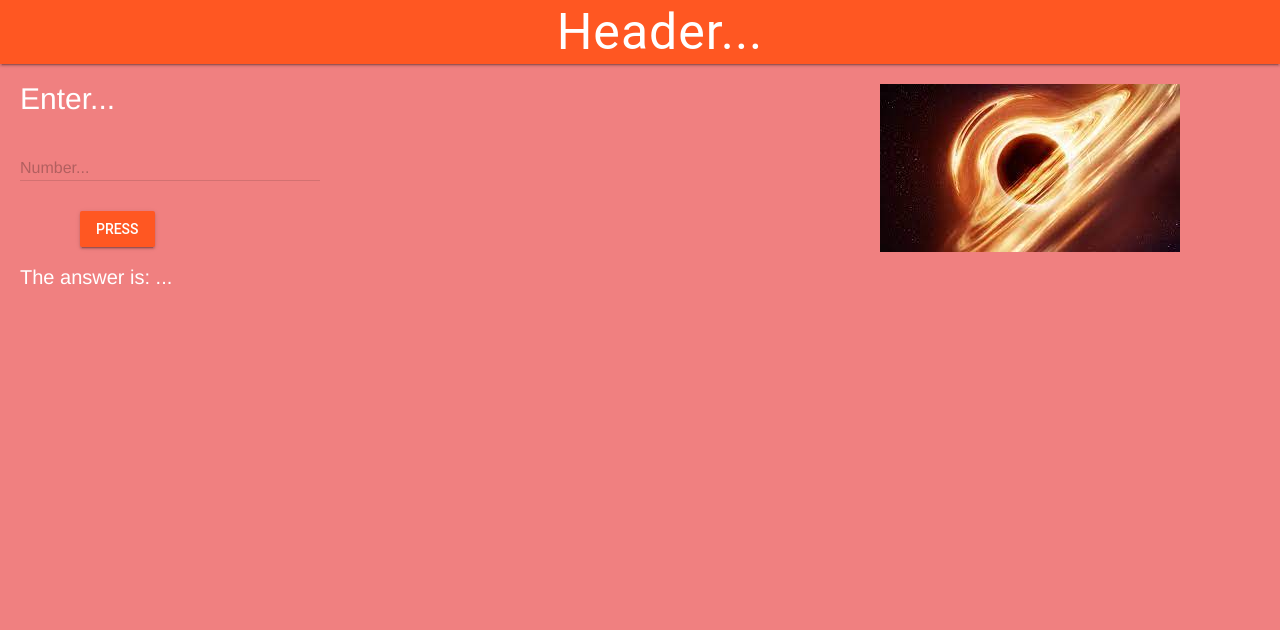
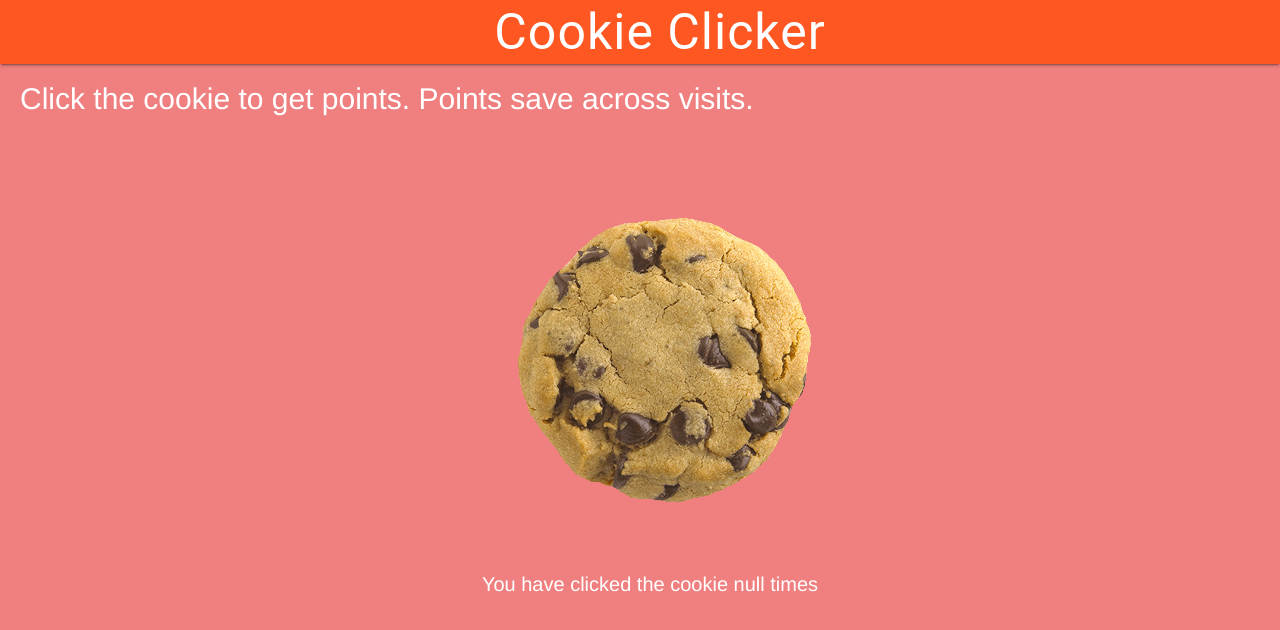
Before and after one commit to MTHS-ICS2O-2-2022/ICS2O-Unit-6-02-Jaden-Plugowsky, a website: page index.html in a window 1280 px wide. Drawn offline with nearby package versions, Linux system fonts and the light colour scheme.

Commit message:
initial website

```diff
--- a/css/style.css
+++ b/css/style.css
@@ -22,9 +22,10 @@ a {
 
 .right-image {
   height: auto;
-  width: 250px;
-  float: right;
-  margin-right: 150px;
+  width: 30px;
+  margin-left: 37%;
+  margin-right: auto;
+  margin-top: 50px;
 }
 
 .mdl-content {
@@ -47,6 +48,7 @@ a {
 
 .page-content-answer {
   font-size: 20px;
+  text-align: center;
 }
 
 #button-one {
--- a/index.html
+++ b/index.html
@@ -2,7 +2,7 @@
 <html>
   <head>
     <meta charset="utf-8" />
-    <meta name="description" content="My first website with XXXX" />
+    <meta name="description" content="My first website with local web storage" />
     <meta name="keywords" content="mths, ics2o" />
     <meta name="author" content="Jaden Plugowsky" />
     <meta name="viewport" content="width=device-width, initial-scale=1.0" />
@@ -20,7 +20,7 @@
     <link rel="icon" type="image/png" sizes="32x32" href="/favicon-32x32.png" />
     <link rel="icon" type="image/png" sizes="16x16" href="/favicon-16x16.png" />
     <link rel="manifest" href="/site.webmanifest" />
-    <title>XXXX Website</title>
+    <title>Cookie Clicker</title>
   </head>
   <body>
     <script defer src="https://code.getmdl.io/1.3.0/material.min.js"></script>
@@ -29,43 +29,22 @@
     <div class="mdl-layout mdl-js-layout mdl-layout--fixed-header">
       <header class="mdl-layout__header">
         <div class="mdl-layout__header-row">
-          <span class="mdl-layout-title" id="header-fix">Header...</span>
+          <span class="mdl-layout-title" id="header-fix">Cookie Clicker</span>
         </div>
       </header>
       <main class="mdl-layout__content">
         <!-- Put non-header content HERE -->
         <br />
+        <div class="mdl-content">Click the cookie to get points. Points save across visits.</div>
+        <br />
         <div class="right-image">
-          <img src="./images/blackholehd.jpg" alt="black hole image" />
+          <img src="./images/cookie.png" alt="cookie image" onclick="cookieClicked()" />
         </div>
-        <div class="mdl-content">Enter...</div>
-        <br />
-        <!-- Numeric Textfield -->
-        <form action="#">
-          <div class="mdl-textfield mdl-js-textfield">
-            <input
-              class="mdl-textfield__input"
-              type="text"
-              pattern="-?[0-9]*(\.[0-9]+)?"
-              id="sample2"
-            />
-            <label class="mdl-textfield__label" for="sample2">Number...</label>
-            <span class="mdl-textfield__error">Input is not a number!</span>
-          </div>
-        </form>
-        <!-- Colored raised button with ripple -->
-        <button
-          class="mdl-button mdl-js-button mdl-button--raised mdl-js-ripple-effect mdl-button--colored"
-          id="button-one"
-          onclick="buttonOneClicked()"
-        >
-          Press
-        </button>
         <br />
         <br />
         <!-- Answer to be replaced using JS -->
         <div class="page-content-answer">
-          <div id="answer">The answer is: ...</div>
+          <div id="answer">You have clicked the cookie null times</div>
         </div>
       </main>
     </div>
--- a/js/script.js
+++ b/js/script.js
@@ -4,10 +4,17 @@
 // Created on: March 2023
 // This file contains the JS functions for index.html
 
-"use strict";
+"use strict"
 
-function buttonOneClicked() {
-  alert("Hello, World!");
-  document.getElementById("answer").innerHTML =
-    "The answer is: " + "insert answer here";
+function websiteLoaded() {
+  if (localStorage.clicks) {
+    document.getElementById("answer").innerHTML = localStorage.clicks
+  } else {
+    localStorage.clicks = 1
+  }
 }
+
+function cookieClicked() {
+  localStorage.clicks = Number(localStorage.clicks) + 1
+  document.getElementById("answer").innerHTML = localStorage.clicks
+}
```
Also changed, not shown: images/blackholehd.jpg (deleted), images/cookie.png (added).
